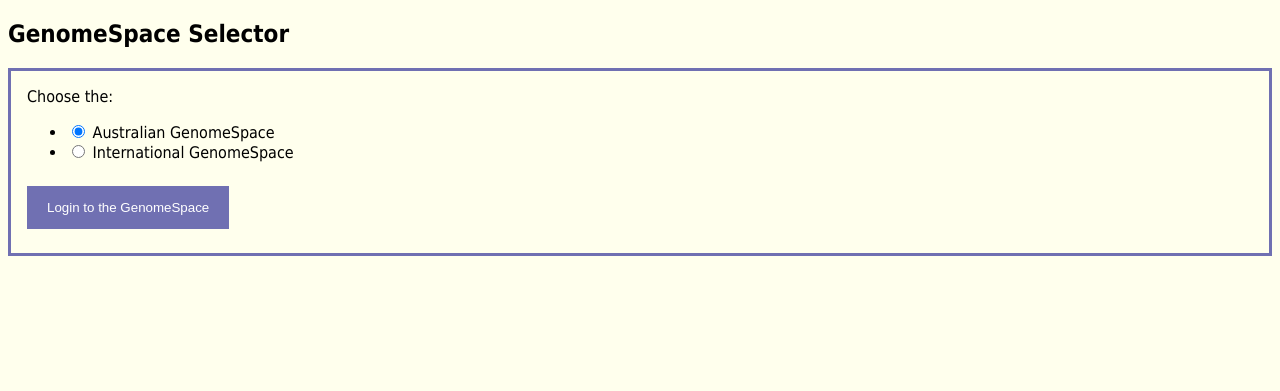
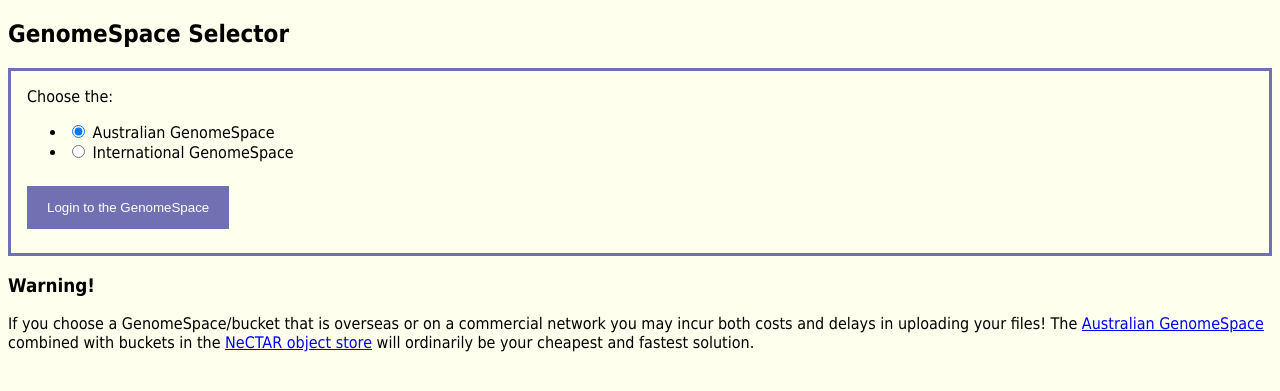
Before and after one commit to MartinPaulo/agrf, a Django app: template agrf_feed/templates/agrf_feed/gs_login.html in a window 1280 px wide. Shown: the top 391 px of the page. Run offline with Django 3.2, Linux system fonts and the light colour scheme; the template is opened without the code that fills it: values that come from a table or form of the project are taken from there, others are empty; parts of the project's set-up code (start-up, migrations or seed data) failed here and were passed over.

Commit message:
Add a caveat about cost and time to the GenomeSpace selector #8
The caveat is added.

```diff
--- a/agrf_feed/templates/agrf_feed/gs_login.html
+++ b/agrf_feed/templates/agrf_feed/gs_login.html
@@ -14,6 +14,20 @@
         <input type="submit" name="gs_login" value="Login to the GenomeSpace"
                onclick="utils.spin(); return true">
     </form>
+    <div>
+        <h3>Warning!</h3>
+        <p>If you choose a GenomeSpace/bucket that is overseas or
+           on a commercial network you may incur both costs and delays in
+           uploading your files! The <a
+                    href="https://genomespace.genome.edu.au/jsui/"
+                    target="_blank">
+                Australian GenomeSpace</a> combined with buckets in the
+            <a href="https://dashboard.rc.nectar.org.au/project/containers/"
+               target="_blank">
+                NeCTAR object store</a> will ordinarily be your cheapest and
+           fastest solution.
+        </p>
+    </div>
 {% endblock %}
 {% block scripts %}
     <div id="d_cover">
```
